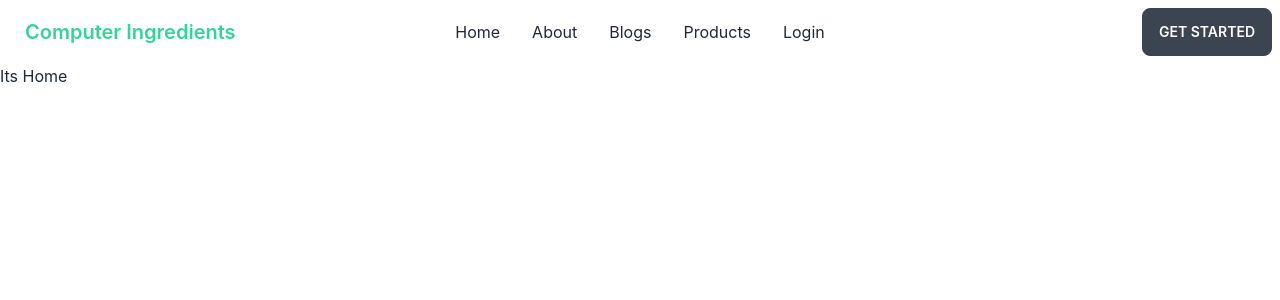
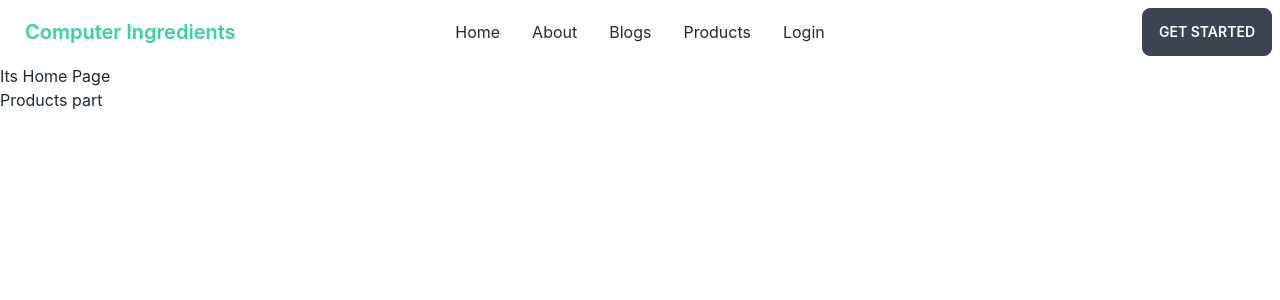
Before and after one commit to Soyebmahir/Computer-Ingredients-Client-Side, a React (Create React App) app: page / in a window 1280 px wide. Shown: the top 300 px of the page. Built offline with nearby package versions, Linux system fonts and the light colour scheme.

Commit message:
create products component

```diff
--- a/src/App.js
+++ b/src/App.js
@@ -8,6 +8,7 @@ import Navbar from './components/Shared/Navbar';
 function App() {
   return (
     <div>
+
       <Navbar></Navbar>
       <Routes>
         <Route path='/' element={<Home></Home>}></Route>
--- a/src/components/Home/Home.js
+++ b/src/components/Home/Home.js
@@ -1,9 +1,12 @@
 import React from 'react';
+import Products from './Products';
 
 const Home = () => {
     return (
         <div>
-            <p>Its Home</p>
+            <p>Its Home Page</p>
+            <Products></Products>
+
         </div>
     );
 };
--- /dev/null
+++ b/src/components/Home/Products.js
@@ -0,0 +1,11 @@
+import React from 'react';
+
+const Products = () => {
+    return (
+        <div>
+            <p>Products part</p>
+        </div>
+    );
+};
+
+export default Products;
```
